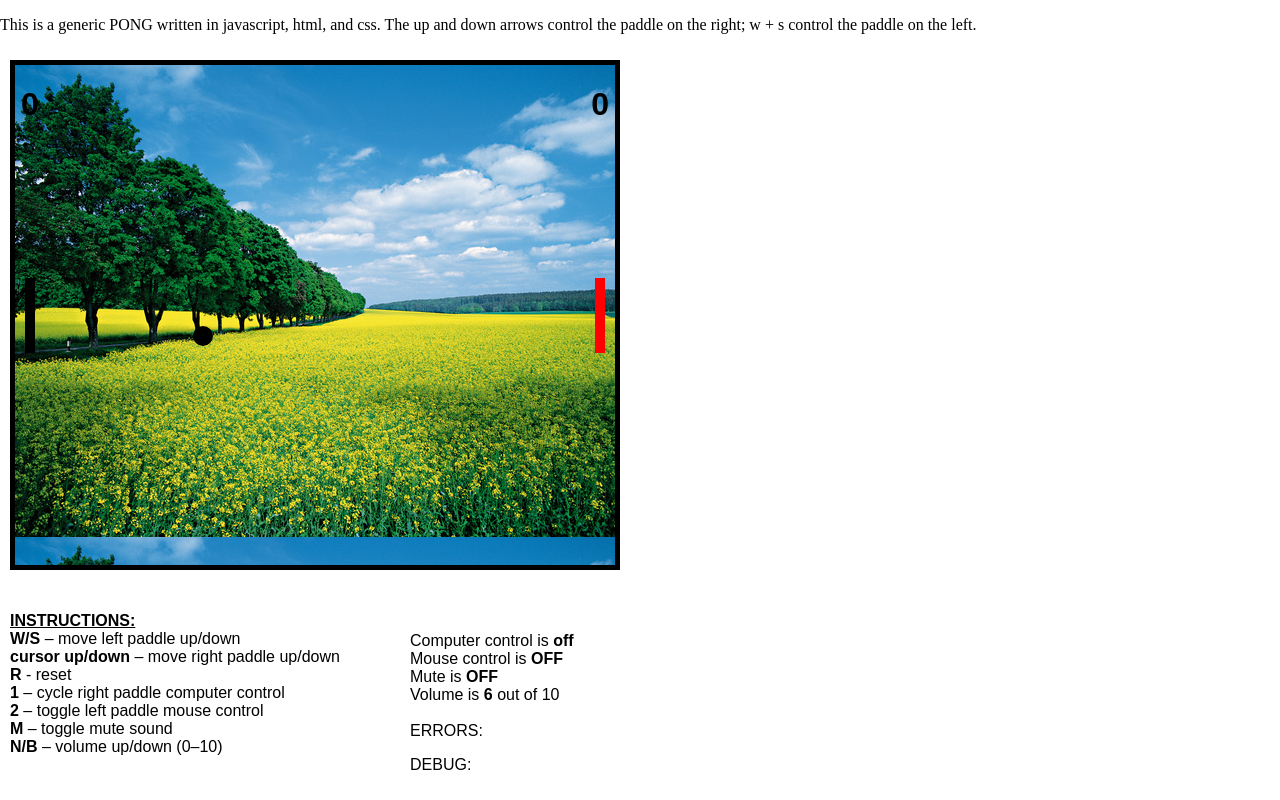
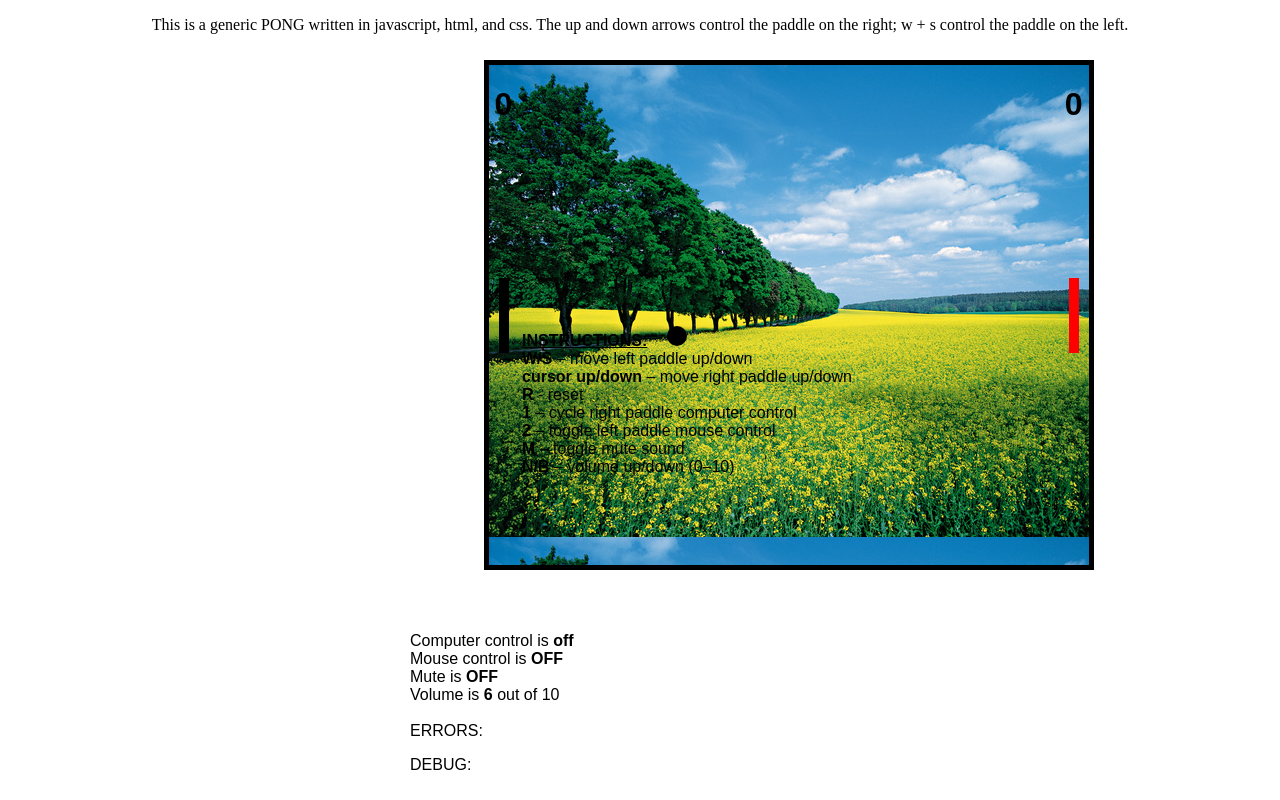
Before and after one commit to Iyanuayo/iyanuayo.github.io, a plain HTML site: page index.html in a window 1280 px wide. Drawn offline with Linux system fonts and the light colour scheme; no server answers.

Commit message:
centering text and pong

```diff
--- a/index.html
+++ b/index.html
@@ -10,7 +10,7 @@
 
   <body>
 
-    <p>This is a generic PONG written in javascript, html, and css. The up and down arrows control the paddle on the right; w + s control the paddle on the left.</p>
+    <p align = "center">This is a generic PONG written in javascript, html, and css. The up and down arrows control the paddle on the right; w + s control the paddle on the left.</p>
     <div id="game">
       <div class="paddle" id="left-paddle"></div>
       <div class="paddle" id="right-paddle"></div>
--- a/pong-styles.css
+++ b/pong-styles.css
@@ -12,7 +12,7 @@ body {
 #game {
   margin: 10px;
   border: 5px solid black;
-  left: 0;
+  left: 37%;
   position: absolute;
   background-image: url("pong\ image.jpg");
 }
@@ -30,7 +30,8 @@ body {
 
 #instructions {
   display: block;
-  bottom: 0;
+  bottom: 35%;
+  left: 40%;
   position: absolute;
   margin: 10px;
   font-family: Arial, Helvetica, sans-serif;
```
